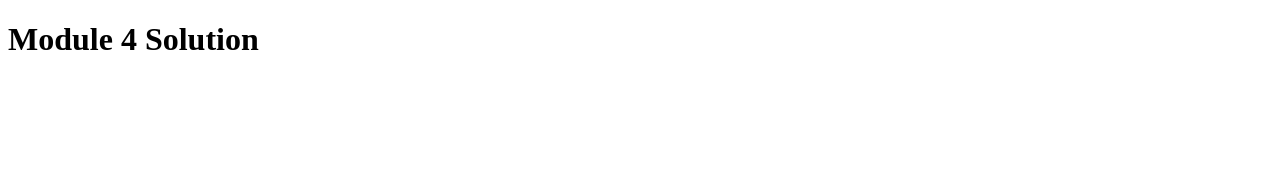
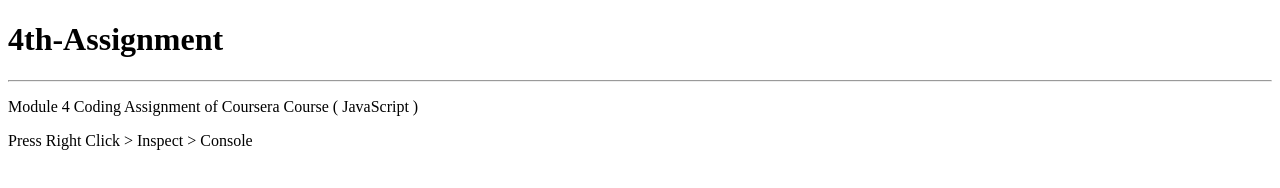
Before and after one commit to ChrysKoum/4th-Assignment, a plain HTML site: page index.html in a window 1280 px wide. Drawn offline with Linux system fonts and the light colour scheme.

Commit message:
Update content of index.html
Update content of index.html for better explanation

```diff
--- a/index.html
+++ b/index.html
@@ -9,7 +9,10 @@
 </head>
 
 <body>
-    <h1>Module 4 Solution</h1>
+    <h1>4th-Assignment</h1>
+    <hr>
+    <p>Module 4 Coding Assignment of Coursera Course ( JavaScript )</p>
+    <p>Press Right Click > Inspect > Console</p>
 </body>
 
 <script>
```
